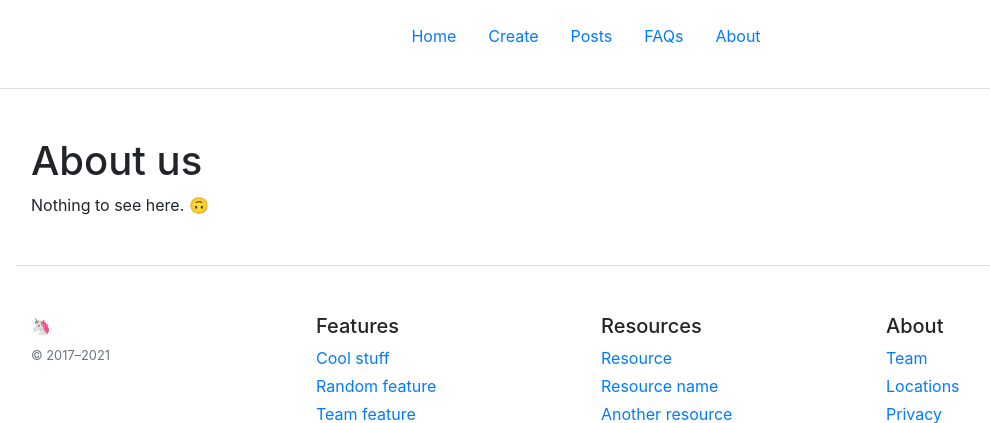
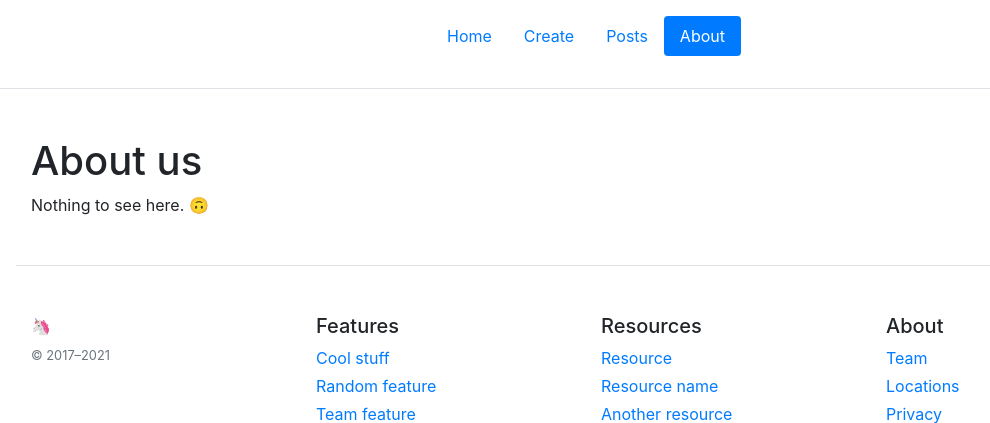
Before and after one commit to vladakytaieva/createpostsflaskapp, a Flask app: page /about in a window 1280 px wide. Shown: the top 423 px of the page, without its empty margins (54-1044 px from the left). Run offline with Flask 2, Linux system fonts and the light colour scheme.

Commit message:
Added active url styling

```diff
--- a/app.py
+++ b/app.py
@@ -20,21 +20,21 @@ class Article(db.Model):
 @app.route('/')
 @app.route('/home')
 def index():
-    return render_template('index.html')
+    return render_template('index.html', page='home')
 
 @app.route('/about')
 def about():
-    return render_template('about.html')
+    return render_template('about.html', page='about')
 
 @app.route('/posts')
 def posts():
     articles = Article.query.order_by(Article.date.desc()).all()
-    return render_template('posts.html', articles=articles)
+    return render_template('posts.html', articles=articles, page='posts')
 
 @app.route('/posts/<int:id>')
 def post_more(id):
     article = Article.query.get(id)
-    return render_template('post.html', article=article)
+    return render_template('post.html', article=article, page='posts')
 
 @app.route('/posts/<int:id>/delete')
 def post_delete(id):
@@ -62,7 +62,7 @@ def post_update(id):
             return "Oops, can't update your article"
 
     else:
-        return render_template('update.html', article=article)
+        return render_template('update.html', article=article, page='posts')
 
 @app.route('/create-article', methods=['POST', 'GET'])
 def create():
@@ -81,7 +81,7 @@ def create():
             return "Oops, can't create your article"
 
     else:
-        return render_template('create.html')
+        return render_template('create.html', page='create')
 
 if __name__ == "__main__":
     app.run(debug=True)
--- a/templates/base.html
+++ b/templates/base.html
@@ -13,11 +13,10 @@
         <div class="container">
             <header class="d-flex justify-content-center py-3">
               <ul class="nav nav-pills">
-                <li class="nav-item"><a href="/" class="nav-link">Home</a></li>
-                <li class="nav-item"><a href="/create-article" class="nav-link">Create</a></li>
-                <li class="nav-item"><a href="/posts" class="nav-link">Posts</a></li>
-                <li class="nav-item"><a href="#" class="nav-link">FAQs</a></li>
-                <li class="nav-item"><a href="/about" class="nav-link">About</a></li>
+                <li class="nav-item"><a href="/" class="nav-link {{ 'active' if page=='home' }}">Home</a></li>
+                <li class="nav-item"><a href="/create-article" class="nav-link {{ 'active' if page=='create' }}">Create</a></li>
+                <li class="nav-item"><a href="/posts" class="nav-link {{ 'active' if page=='posts' }}">Posts</a></li>
+                <li class="nav-item"><a href="/about" class="nav-link {{ 'active' if page=='about' }}">About</a></li>
               </ul>
             </header>
           </div>
```
